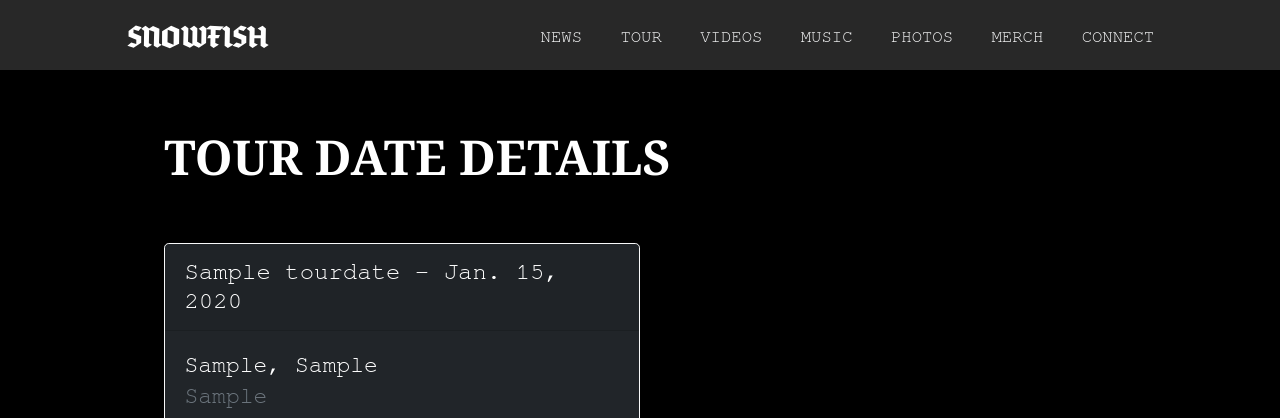
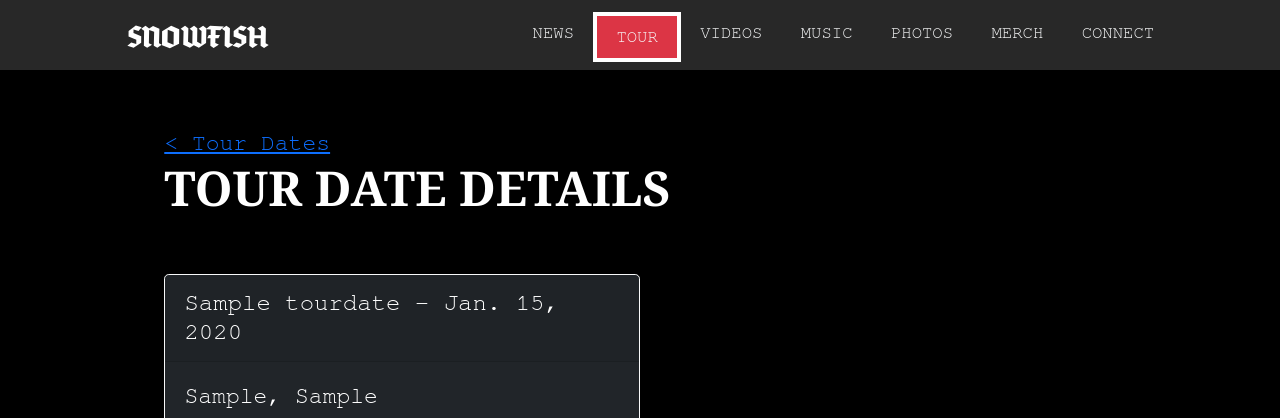
Before and after one commit to solomonrodrigues/snowfish, a Django app: a page that uses tour/templates/tour-date.html in a window 1280 px wide. Shown: the top 418 px of the page. Run offline with Django 5.2, Linux system fonts and the light colour scheme; tables that the repository leaves empty hold one stand-in row (values such as "Sample post"); grey boxes marked "Sample" are stand-in pictures.

Commit message:
Navigation activate condition fix. tour date breadcrumb

```diff
--- a/layout/templates/partials/navbar.html
+++ b/layout/templates/partials/navbar.html
@@ -2,8 +2,8 @@
     <div class="col-lg-10 d-flex justify-content-between align-items-center">
     <a href="{% url 'home' %}" class="logo ms-3"></a>
     <nav class="d-flex justify-content-end nav">
-        <a href="{% url 'news' %}" class="nav-link {% if request.path == '/news/' %}active{% endif %}">News</a>
-        <a href="{% url 'tour' %}" class="nav-link {% if request.path == '/tour/' %}active{% endif %}">Tour</a>
+        <a href="{% url 'news' %}" class="nav-link {% if '/news/' in request.path %}active{% endif %}">News</a>
+        <a href="{% url 'tour' %}" class="nav-link {% if '/tour/' in request.path %}active{% endif %}">Tour</a>
         <a href="#" class="nav-link">Videos</a>
         <a href="#" class="nav-link">Music</a>
         <a href="#" class="nav-link">Photos</a>
--- a/tour/templates/tour-date.html
+++ b/tour/templates/tour-date.html
@@ -6,6 +6,10 @@
 <div class="row">
   <div class="d-flex justify-content-center align-items-center">
     <div class="p-lg-5 p-4 col-lg-10 col-12">
+
+      <nav>
+          <a href="{% url 'tour' %}">< Tour Dates</a>
+      </nav>
 
       <h1 class="text-left">TOUR DATE DETAILS</h1>
 
```
